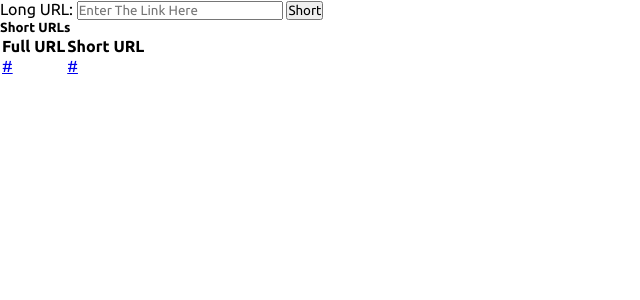
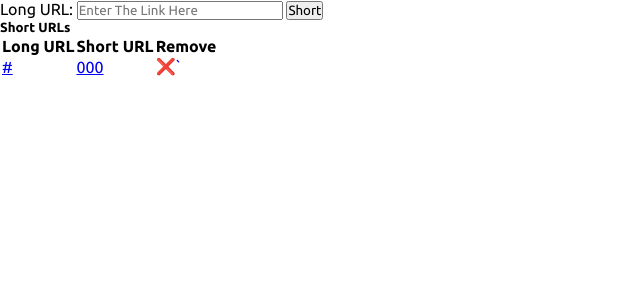
Before and after one commit to Saikomantisu/url-shortener, a Flask app: template templates/home.html in a window 1280 px wide. Shown: the part 37-337 px from the top of the page, without its empty margins (0-640 px from the left). Run offline with Flask 2, Linux system fonts and the light colour scheme; the template is opened without the code that fills it: most values are stand-ins (such as "Sample title", 1, 10 or a date in 2020).

Commit message:
feature: add remove btn to each short url

```diff
--- /dev/null
+++ b/app.py
@@ -0,0 +1,43 @@
+from flask import Flask, jsonify, render_template, request, redirect
+from tinydb import TinyDB, Query
+import shortuuid
+
+db = TinyDB('db\db.json')
+table = db.table('short_urls')
+app = Flask(__name__)
+
+URL = Query()
+
+# Home
+@app.route("/")
+def home():
+    short_urls = table.all()
+    return render_template("home.html", short_urls=short_urls)
+
+# Create short
+@app.route("/create_short_url", methods=["POST"])
+def create_short_url():
+    long_url = request.form.get('longURL')
+    code = shortuuid.ShortUUID().random(length=8)
+    table.insert({ 'long_url': long_url, 'code': code })
+    return redirect('/')
+
+# Redirect
+@app.route('/redirect/<string:code>')
+def redirect_short(code: str):
+    url = table.search(URL.code == code)
+    return redirect(url[0]['long_url'])
+
+# Remove
+@app.route('/remove/<string:code>',)
+def remove(code: str):
+    table.remove(URL.code == code)
+    return redirect('/')
+
+# List
+@app.route('/list')
+def list():
+    return jsonify(table.all())
+
+if __name__ == "__main__":
+    app.run()
--- a/static/styles/style.css
+++ b/static/styles/style.css
@@ -16,3 +16,7 @@
     font-weight: bold;
     margin: 0;
 }
+
+.remove {
+    text-decoration: none;
+}
--- a/templates/home.html
+++ b/templates/home.html
@@ -24,15 +24,17 @@
         <table class="u-full-width">
             <thead>
                 <tr>
-                    <th>Full URL</th>
+                    <th>Long URL</th>
                     <th>Short URL</th>
+                    <th>Remove</th>
                 </tr>
             </thead>
             <tbody>
                 {% for short in short_urls %}
                     <tr>
                         <td><a href="{{ short.long_url }}">{{ short.long_url }}</a></td>
-                        <td><a href="{{ short.short_url }}">{{ short.short_url }}</a></td>
+                        <td><a href="/redirect/{{ short.code }}">{{ short.code }}</a></td>
+                        <td><a href="/remove/{{ short.code }}" class="remove">❌`</a></td>
                     </tr>
                 {% endfor %}
             </tbody>
```
Also changed, not shown: db/db.json (+1 -16 lines).
